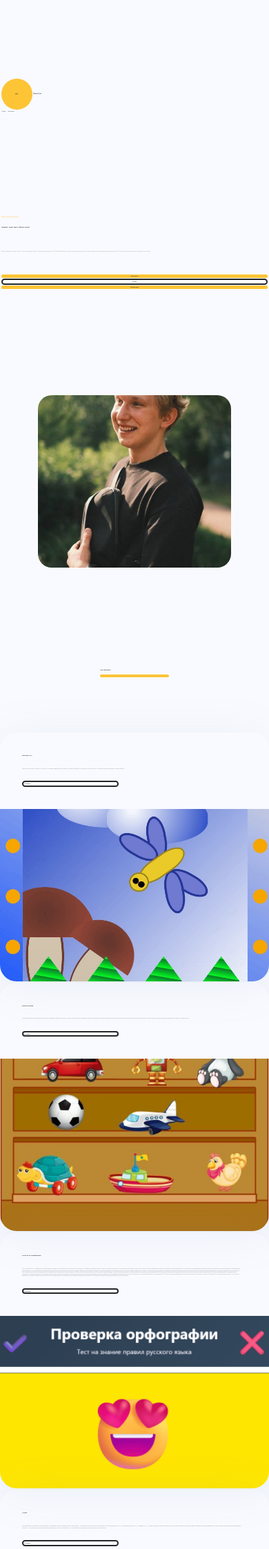
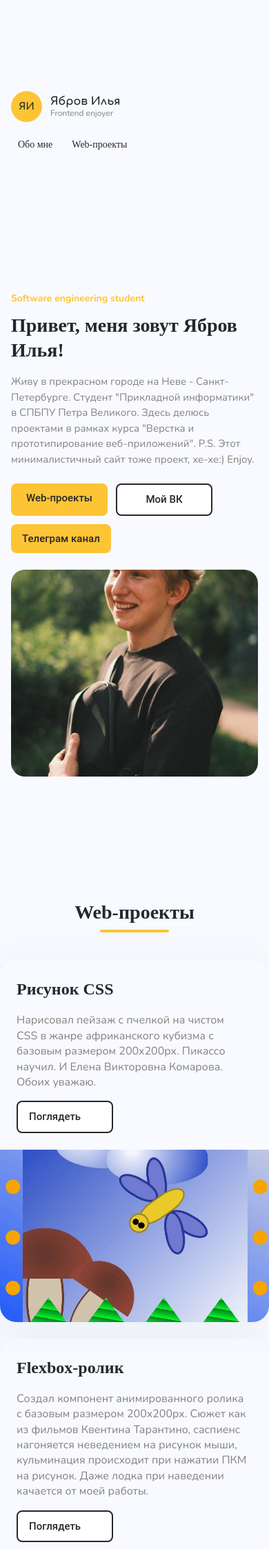
Before and after one commit to IlYabrov/layout_and_prototyping_of_web_apps.github.io, a PHP site: page / in a window 390 px wide. Shown: the top 2246 px of the page at 69% size. Run offline with PHP 8.4, Linux system fonts and the light colour scheme; some web fonts are replaced.

Commit message:
Refresh mobile adoptability

```diff
--- a/index.css
+++ b/index.css
@@ -73,18 +73,6 @@
 html {
 	font-size: 4px;
 	scroll-behavior: smooth;
-}
-
-@media (max-width: 768px) {
-	html {
-		font-size: 2.5px;
-	}
-}
-
-@media (max-width: 480px) {
-	html {
-		font-size: 2px;
-	}
 }
 
 body {
@@ -729,59 +717,77 @@ a {
 		position: relative;
 		flex-direction: column;
 		align-items: flex-start;
-		padding: 1rem;
-		gap: 1rem;
+		padding: 20px 16px;
+		gap: 16px;
 	}
 
 	.logo {
 		flex-direction: row;
-		gap: 0.75rem;
+		gap: 12px;
 	}
 
 	.logo__circle {
 		width: 50px;
 		height: 50px;
 		min-width: 50px;
+		font-size: 16px;
+	}
+
+	.logo__name {
+		font-size: 18px;
+	}
+
+	.logo__title {
+		font-size: 14px;
 	}
 
 	.nav {
 		width: 100%;
-		gap: 0.5rem;
+		gap: 8px;
 		flex-wrap: wrap;
 	}
 
 	.nav__link {
-		font-size: 0.9rem;
+		font-size: 16px;
+		padding: 8px 12px;
 	}
 
 	.first-display {
 		flex-direction: column;
-		padding: 2rem 1rem;
-		gap: 1.5rem;
+		padding: 32px 16px;
+		gap: 24px;
+		min-height: auto;
 	}
 
 	.first-display__content {
 		width: 100%;
+		max-width: 100%;
+	}
+
+	.section__label {
+		font-size: 14px;
 	}
 
 	.title_h1 {
-		font-size: 1.75rem;
+		font-size: 32px;
+		line-height: 1.3;
+		margin-bottom: 16px;
 	}
 
 	.first-display__descr {
-		font-size: 0.95rem;
+		font-size: 16px;
 		line-height: 1.5;
+		margin-bottom: 24px;
 	}
 
 	.first-display__actions {
 		flex-wrap: wrap;
-		gap: 0.75rem;
+		gap: 12px;
 	}
 
 	.btn {
-		font-size: 0.9rem;
-		padding: 0.6rem 1rem;
-		flex: 1 1 calc(50% - 0.375rem);
+		font-size: 16px;
+		padding: 12px 20px;
 		min-width: 140px;
 	}
 
@@ -790,23 +796,32 @@ a {
 		height: auto;
 		max-height: 300px;
 		object-fit: cover;
+		max-width: 100%;
+	}
+
+	.projects {
+		row-gap: 40px;
 	}
 
 	.title_h2 {
-		font-size: 1.5rem;
+		font-size: 28px;
 	}
 
 	.projects__list {
 		flex-direction: column;
-		gap: 1.5rem;
+		gap: 24px;
+		max-width: 100%;
 	}
 
 	.card {
 		flex-direction: column !important;
+		max-width: 100%;
 	}
 
 	.card__content {
 		width: 100%;
+		padding: 24px;
+		row-gap: 16px;
 	}
 
 	.card__img {
@@ -816,20 +831,54 @@ a {
 	}
 
 	.card__title {
-		font-size: 1.25rem;
+		font-size: 24px;
 	}
 
 	.card__descr {
-		font-size: 0.9rem;
+		font-size: 16px;
+		max-height: 200px;
 	}
 
-	.section__label {
-		font-size: 0.9rem;
+	.contacts {
+		row-gap: 40px;
+	}
+
+	.form {
+		max-width: 100%;
+		row-gap: 20px;
+	}
+
+	.field__label {
+		font-size: 16px;
+	}
+
+	.field__input,
+	.field__textarea {
+		min-height: 40px;
+		padding: 12px 16px;
+		font-size: 16px;
+	}
+
+	.field__error {
+		font-size: 14px;
+	}
+
+	.form__success {
+		font-size: 16px;
+		padding: 16px;
 	}
 
 	.copyright {
-		font-size: 0.9rem;
-		padding: 0 1rem;
+		font-size: 14px;
+		padding: 0 16px;
+	}
+
+	.footer {
+		row-gap: 32px;
+	}
+
+	.footer__container {
+		padding: 0 16px;
 	}
 
 	.footer__decor {
@@ -838,67 +887,37 @@ a {
 }
 
 @media (max-width: 480px) {
-	.header {
-		padding: 0.75rem;
-	}
-
 	.logo__circle {
 		width: 45px;
 		height: 45px;
 		min-width: 45px;
-	}
-
-	.logo__initials {
-		font-size: 1.2rem;
+		font-size: 14px;
 	}
 
 	.logo__name {
-		font-size: 0.95rem;
+		font-size: 16px;
 	}
 
 	.logo__title {
-		font-size: 0.75rem;
-	}
-
-	.nav {
-		gap: 0.3rem;
+		font-size: 12px;
 	}
 
 	.nav__link {
-		font-size: 0.8rem;
-		padding: 0.4rem 0.6rem;
-	}
-
-	.first-display {
-		padding: 1.5rem 1rem;
-		gap: 1rem;
+		font-size: 14px;
+		padding: 6px 10px;
 	}
 
 	.title_h1 {
-		font-size: 1.4rem;
-		line-height: 1.3;
+		font-size: 28px;
 	}
 
 	.first-display__descr {
-		font-size: 0.85rem;
-	}
-
-	.first-display__bg {
-		max-height: 250px;
-	}
-
-	.title_h2 {
-		font-size: 1.25rem;
-	}
-
-	.projects__list {
-		gap: 1rem;
+		font-size: 15px;
 	}
 
 	.btn {
-		font-size: 0.85rem;
-		padding: 0.5rem 0.8rem;
-		flex: 1 1 calc(50% - 0.25rem);
+		font-size: 15px;
+		padding: 10px 16px;
 	}
 }
 
```
